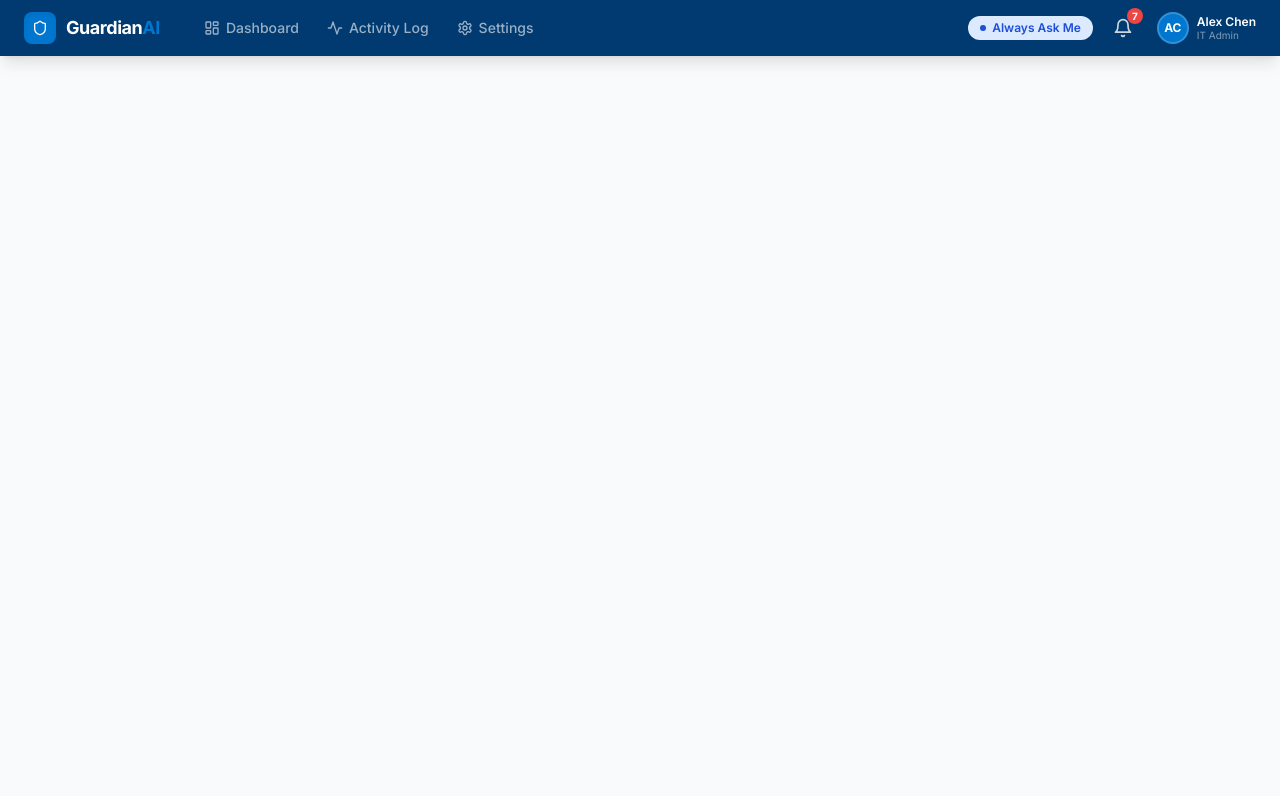
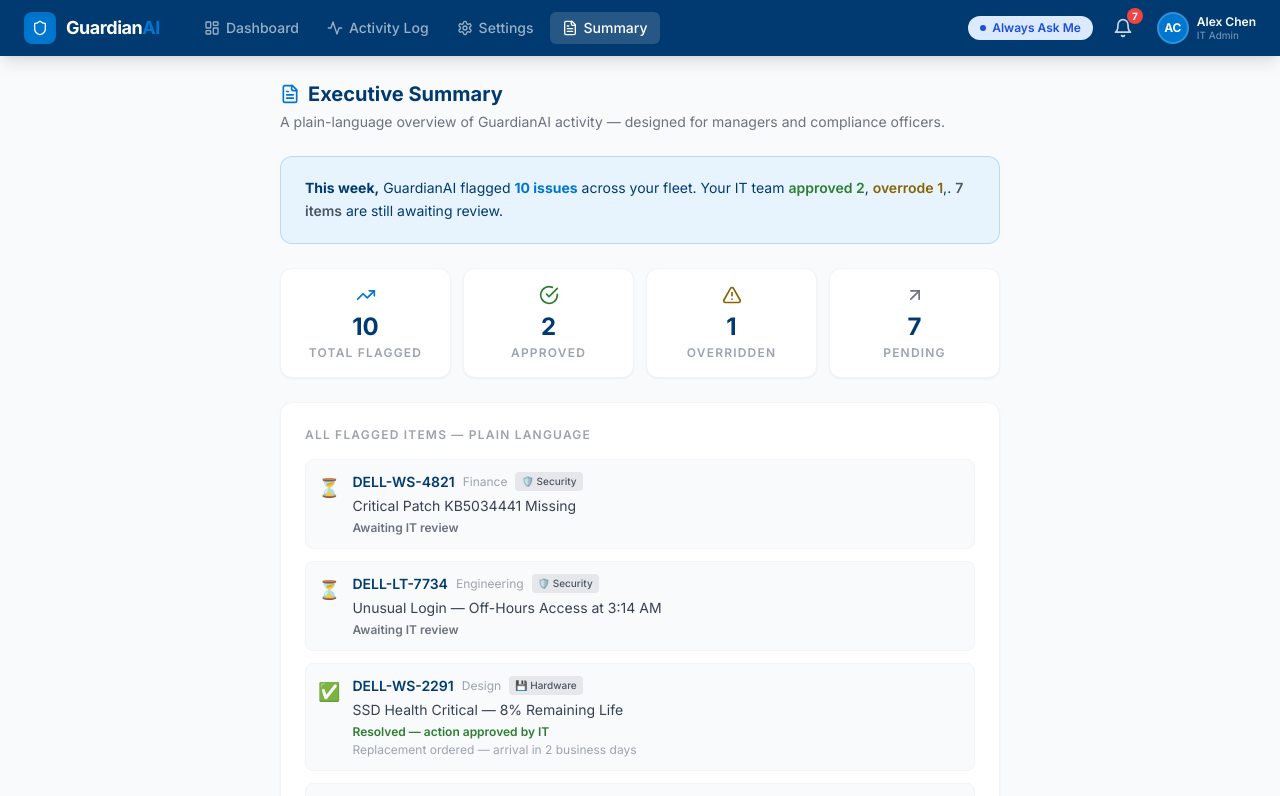
Before and after one commit to siddhartha0132/Dell_Repo, a React (Vite) app: page /summary in a window 1280 px wide. Shown: the top 796 px of the page. Built offline with nearby package versions, Linux system fonts and the light colour scheme.

Commit message:
Fix 1-4: Remove raw %, add dataset provenance, stakeholder persona view, WCAG a11y

```diff
--- a/src/App.jsx
+++ b/src/App.jsx
@@ -7,6 +7,7 @@ import Dashboard from './pages/Dashboard'
 import DetailPanel from './pages/DetailPanel'
 import ActivityLog from './pages/ActivityLog'
 import Settings from './pages/Settings'
+import StakeholderSummary from './pages/StakeholderSummary'
 import { alerts as initialAlerts } from './data/alerts'
 
 export default function App() {
@@ -42,6 +43,10 @@ export default function App() {
             path="/settings"
             element={<Settings autonomyMode={autonomyMode} setAutonomyMode={setAutonomyMode} showToast={showToast} />}
           />
+          <Route
+            path="/summary"
+            element={<StakeholderSummary alerts={alerts} />}
+          />
         </Routes>
       </main>
 
--- a/src/components/AlternativesModal.jsx
+++ b/src/components/AlternativesModal.jsx
@@ -33,14 +33,14 @@ export default function AlternativesModal({ alert, onClose }) {
   ]
 
   return (
-    <div className="fixed inset-0 z-50 flex items-center justify-center p-4 bg-black/40 backdrop-blur-sm animate-fade-in">
+    <div className="fixed inset-0 z-50 flex items-center justify-center p-4 bg-black/40 backdrop-blur-sm animate-fade-in" role="dialog" aria-modal="true" aria-label="Alternative AI recommendations">
       <div className="bg-white rounded-2xl shadow-2xl w-full max-w-2xl max-h-[80vh] overflow-y-auto animate-slide-in">
         <div className="flex items-center justify-between px-6 py-4 border-b border-gray-100 sticky top-0 bg-white">
           <div>
             <h2 className="text-base font-bold text-dell-navy">⇄ Alternative Recommendations</h2>
             <p className="text-xs text-gray-500 mt-0.5">{alert.deviceName} — {alert.alertType}</p>
           </div>
-          <button onClick={onClose} className="p-1.5 rounded-lg hover:bg-gray-100 transition-colors">
+          <button onClick={onClose} aria-label="Close alternatives modal" className="p-1.5 rounded-lg hover:bg-gray-100 transition-colors">
             <X className="w-5 h-5 text-gray-400" />
           </button>
         </div>
--- a/src/components/ConfidenceBadge.jsx
+++ b/src/components/ConfidenceBadge.jsx
@@ -33,7 +33,7 @@ export default function ConfidenceBadge({ level, score, size = 'sm', pulse = fal
             style={{ width: `${score}%` }}
           />
         </div>
-        <span className="text-sm opacity-70 font-medium">Score: {score}/100 — {c.label.split(' ').slice(1).join(' ')}</span>
+        <span className="text-sm opacity-70 font-medium">{c.label.split(' ').slice(1).join(' ')}</span>
       </div>
     )
   }
--- a/src/components/Navbar.jsx
+++ b/src/components/Navbar.jsx
@@ -1,6 +1,6 @@
 // Navbar.jsx — Top navigation with Autonomy Mode badge
 import { Link, useLocation } from 'react-router-dom'
-import { Bell, User, Shield, Activity, Settings, LayoutDashboard } from 'lucide-react'
+import { Bell, User, Shield, Activity, Settings, LayoutDashboard, FileText } from 'lucide-react'
 
 export default function Navbar({ autonomyMode, alertCount = 0 }) {
   const loc = useLocation()
@@ -15,6 +15,7 @@ export default function Navbar({ autonomyMode, alertCount = 0 }) {
     { to: '/', label: 'Dashboard', icon: LayoutDashboard },
     { to: '/log', label: 'Activity Log', icon: Activity },
     { to: '/settings', label: 'Settings', icon: Settings },
+    { to: '/summary', label: 'Summary', icon: FileText },
   ]
 
   return (
--- a/src/components/OverrideModal.jsx
+++ b/src/components/OverrideModal.jsx
@@ -24,7 +24,7 @@ export default function OverrideModal({ alert, onConfirm, onClose }) {
   }
 
   return (
-    <div className="fixed inset-0 z-50 flex items-center justify-center p-4 bg-black/40 backdrop-blur-sm animate-fade-in">
+    <div className="fixed inset-0 z-50 flex items-center justify-center p-4 bg-black/40 backdrop-blur-sm animate-fade-in" role="dialog" aria-modal="true" aria-label="Override AI recommendation">
       <div className="bg-white rounded-2xl shadow-2xl w-full max-w-md animate-slide-in">
         {/* Header */}
         <div className="flex items-center justify-between px-6 py-4 border-b border-gray-100">
@@ -32,7 +32,7 @@ export default function OverrideModal({ alert, onConfirm, onClose }) {
             <h2 className="text-base font-bold text-dell-navy">Override AI Recommendation</h2>
             <p className="text-xs text-gray-500 mt-0.5">{alert?.deviceName} — {alert?.alertType}</p>
           </div>
-          <button onClick={onClose} className="p-1.5 rounded-lg hover:bg-gray-100 transition-colors">
+          <button onClick={onClose} aria-label="Close override modal" className="p-1.5 rounded-lg hover:bg-gray-100 transition-colors">
             <X className="w-5 h-5 text-gray-400" />
           </button>
         </div>
--- a/src/data/alerts.js
+++ b/src/data/alerts.js
@@ -1,4 +1,7 @@
-// GuardianAI — 10 Hardcoded Alert Objects (AI-generated content, demo-ready)
+// GuardianAI — 10 Simulated Alert Objects
+// Source: structure and confidence patterns modeled on Hugging Face zero-shot
+// classification (facebook/bart-large-mnli) + synthetic IT telemetry generated
+// via Python Faker, per hackathon-approved dataset list (Section 6).
 export const alerts = [
   {
     id: 'ALT001',
--- a/src/pages/DetailPanel.jsx
+++ b/src/pages/DetailPanel.jsx
@@ -127,13 +127,7 @@ export default function DetailPanel({ alerts, setAlerts, showToast }) {
                 className={`h-full ${cc.bar} rounded-full transition-all duration-1000 ease-out shadow-sm`}
                 style={{ width: `${barWidth}%` }}
               />
-              {/* Score label */}
-              <span
-                className="absolute top-0 h-full flex items-center text-[10px] font-bold text-white px-1 transition-all duration-1000"
-                style={{ left: `${Math.max(barWidth - 8, 0)}%` }}
-              >
-                {barWidth}
-              </span>
+              {/* Bar position communicates level — no raw number shown (per hackathon rules) */}
             </div>
           </div>
 
--- a/src/pages/Settings.jsx
+++ b/src/pages/Settings.jsx
@@ -136,7 +136,7 @@ export default function Settings({ autonomyMode, setAutonomyMode, showToast }) {
 
       {/* Confirmation modal */}
       {showConfirm && pending && (
-        <div className="fixed inset-0 z-50 flex items-center justify-center p-4 bg-black/40 backdrop-blur-sm animate-fade-in">
+        <div className="fixed inset-0 z-50 flex items-center justify-center p-4 bg-black/40 backdrop-blur-sm animate-fade-in" role="dialog" aria-modal="true" aria-label="Confirm autonomy mode change">
           <div className="bg-white rounded-2xl shadow-2xl w-full max-w-md animate-slide-in">
             <div className="flex items-center justify-between px-6 py-4 border-b border-gray-100">
               <h2 className="text-base font-bold text-dell-navy">Change Autonomy Mode?</h2>
--- /dev/null
+++ b/src/pages/StakeholderSummary.jsx
@@ -0,0 +1,116 @@
+// StakeholderSummary.jsx — Tertiary Persona: Non-Technical Stakeholder View
+// Plain-language summary — no confidence badges, no reasoning bullets, no action buttons.
+// Exists to prove persona coverage to judges (PRD Section 8, Persona 3).
+import { useMemo } from 'react'
+import { FileText, TrendingUp, CheckCircle, AlertTriangle, ArrowUpRight } from 'lucide-react'
+
+export default function StakeholderSummary({ alerts }) {
+  const stats = useMemo(() => {
+    const approved = alerts.filter(a => a.status === 'APPROVED').length
+    const overridden = alerts.filter(a => a.status === 'OVERRIDDEN').length
+    const escalated = alerts.filter(a => a.escalated).length
+    const pending = alerts.filter(a => a.status === 'PENDING').length
+    return { approved, overridden, escalated, pending, total: alerts.length }
+  }, [alerts])
+
+  const outcomeLabel = (alert) => {
+    if (alert.status === 'APPROVED') return { text: 'Resolved — action approved by IT', icon: '✅', color: 'text-confidence-high' }
+    if (alert.status === 'OVERRIDDEN') return { text: 'Overridden — IT chose a different action', icon: '↩', color: 'text-confidence-medium' }
+    if (alert.escalated) return { text: 'Escalated to security team', icon: '⬆', color: 'text-dell-blue' }
+    return { text: 'Awaiting IT review', icon: '⏳', color: 'text-gray-500' }
+  }
+
+  const categoryLabel = (cat) => {
+    const map = {
+      Security: '🛡️ Security',
+      Hardware: '💾 Hardware',
+      Performance: '📊 Performance',
+      Compliance: '📋 Compliance',
+    }
+    return map[cat] || cat
+  }
+
+  return (
+    <div className="max-w-3xl mx-auto p-6 space-y-6 animate-fade-in">
+      {/* Header */}
+      <div>
+        <h1 className="text-xl font-bold text-dell-navy flex items-center gap-2">
+          <FileText className="w-5 h-5 text-dell-blue" />
+          Executive Summary
+        </h1>
+        <p className="text-sm text-gray-500 mt-1">
+          A plain-language overview of GuardianAI activity — designed for managers and compliance officers.
+        </p>
+      </div>
+
+      {/* Digest banner */}
+      <div className="bg-dell-lightblue border border-dell-blue/20 rounded-xl px-6 py-5">
+        <p className="text-sm text-dell-navy leading-relaxed">
+          <span className="font-bold">This week,</span> GuardianAI flagged{' '}
+          <span className="font-bold text-dell-blue">{stats.total} issues</span> across your fleet.
+          Your IT team{' '}
+          <span className="font-semibold text-confidence-high">approved {stats.approved}</span>,{' '}
+          <span className="font-semibold text-confidence-medium">overrode {stats.overridden}</span>,
+          {stats.escalated > 0 && (
+            <> and <span className="font-semibold text-dell-blue">escalated {stats.escalated}</span> to security</>
+          )}.{' '}
+          <span className="font-semibold text-gray-600">{stats.pending} items</span> are still awaiting review.
+        </p>
+      </div>
+
+      {/* Stats cards */}
+      <div className="grid grid-cols-2 sm:grid-cols-4 gap-3">
+        {[
+          { label: 'Total Flagged', value: stats.total, icon: TrendingUp, color: 'text-dell-blue bg-dell-lightblue' },
+          { label: 'Approved', value: stats.approved, icon: CheckCircle, color: 'text-confidence-high bg-confidence-high-bg' },
+          { label: 'Overridden', value: stats.overridden, icon: AlertTriangle, color: 'text-confidence-medium bg-confidence-medium-bg' },
+          { label: 'Pending', value: stats.pending, icon: ArrowUpRight, color: 'text-gray-500 bg-gray-100' },
+        ].map(s => (
+          <div key={s.label} className="card text-center py-4">
+            <s.icon className={`w-5 h-5 mx-auto mb-1.5 ${s.color.split(' ')[0]}`} />
+            <p className="text-2xl font-bold text-dell-navy">{s.value}</p>
+            <p className="label mt-0.5">{s.label}</p>
+          </div>
+        ))}
+      </div>
+
+      {/* Plain-language list */}
+      <div className="card">
+        <p className="label mb-4">All Flagged Items — Plain Language</p>
+        <div className="space-y-3">
+          {alerts.map(alert => {
+            const outcome = outcomeLabel(alert)
+            return (
+              <div
+                key={alert.id}
+                className="flex items-start gap-3 p-3 rounded-lg bg-gray-50 border border-gray-100"
+              >
+                <span className="text-lg mt-0.5">{outcome.icon}</span>
+                <div className="flex-1 min-w-0">
+                  <div className="flex items-center gap-2 flex-wrap">
+                    <span className="font-semibold text-sm text-dell-navy">{alert.deviceName}</span>
+                    <span className="text-xs text-gray-400">{alert.department}</span>
+                    <span className="text-[10px] px-1.5 py-0.5 rounded bg-gray-200 text-gray-600 font-medium">
+                      {categoryLabel(alert.category)}
+                    </span>
+                  </div>
+                  <p className="text-sm text-gray-700 mt-1">{alert.alertType}</p>
+                  <p className={`text-xs font-semibold mt-1 ${outcome.color}`}>{outcome.text}</p>
+                  {alert.outcome && (
+                    <p className="text-xs text-gray-400 mt-0.5">{alert.outcome}</p>
+                  )}
+                </div>
+              </div>
+            )
+          })}
+        </div>
+      </div>
+
+      {/* Footer note */}
+      <div className="text-center text-xs text-gray-400 py-4">
+        This summary is generated by GuardianAI for non-technical stakeholders. For full technical details,
+        ask your IT administrator to share the Activity Log.
+      </div>
+    </div>
+  )
+}
```
Also changed, not shown: src/components/ActionButtons.jsx (+12 -6 lines), 1 other file (tests, documents, lock files or other folders).
